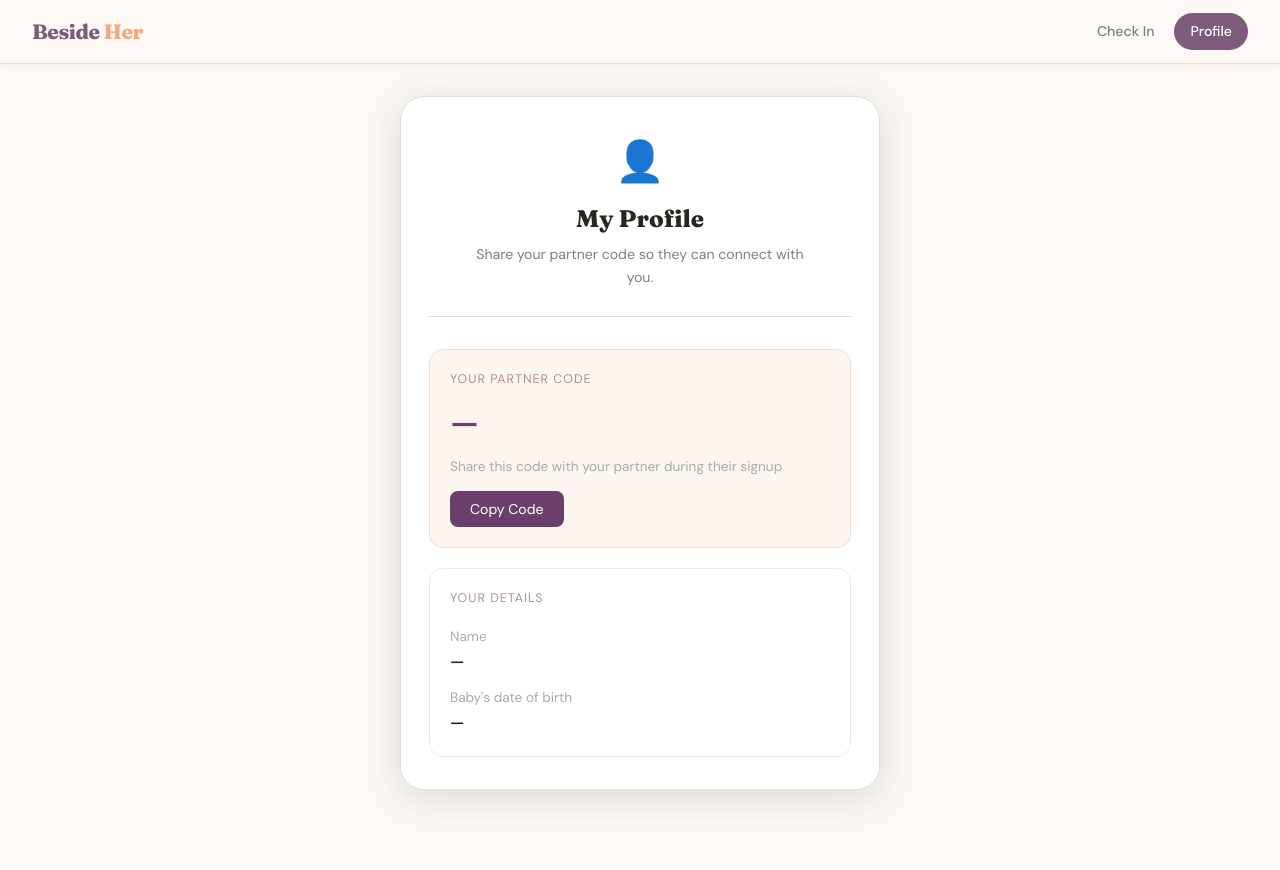
After one commit to Antarathapliyal31/beside-her, a Flask app: page /profile in a window 1280 px wide. The commit adds this page. Run offline with Flask 3, Linux system fonts and the light colour scheme.

Commit message:
profile page

```diff
--- a/app.py
+++ b/app.py
@@ -852,5 +852,24 @@ def logout():
     supabase.auth.sign_out()
     return jsonify({"success": True})
 
+@app.route("/profile")
+def profile():
+    return render_template("mom_profile.html")
+
+@app.route("/api/profile")
+def get_profile():
+    user_id = session.get("user_id")
+    if not user_id:
+        return jsonify({"error": "Not logged in"})
+
+    result = supabase.table("mom_profile")\
+        .select("*")\
+        .eq("id", user_id)\
+        .execute()
+
+    if result.data:
+        return jsonify(result.data[0])
+    return jsonify({"error": "Profile not found"})
+
 if __name__ == "__main__":
     app.run(debug=True, host="0.0.0.0", port=5000)
--- a/templates/mom_checkin.html
+++ b/templates/mom_checkin.html
@@ -144,6 +144,7 @@
   <div class="nav-links">
     <a href="/mom" class="active">Check In</a>
     <a href="/mom/history">My Journey</a>
+    <a href="/profile">Profile</a>
   </div>
 </nav>
 
--- /dev/null
+++ b/templates/mom_profile.html
@@ -0,0 +1,83 @@
+<!DOCTYPE html>
+<html lang="en">
+<head>
+  <meta charset="UTF-8"/>
+  <meta name="viewport" content="width=device-width, initial-scale=1.0"/>
+  <title>Beside Her – My Profile</title>
+  <link rel="stylesheet" href="/static/css/style.css"/>
+</head>
+<body>
+
+<nav>
+  <a href="/" class="logo">Beside <span>Her</span></a>
+  <div class="nav-links">
+    <a href="/mom">Check In</a>
+    <a href="/profile" class="active">Profile</a>
+  </div>
+</nav>
+
+<div class="page">
+  <div class="checkin-card">
+
+    <div class="checkin-header">
+      <div class="checkin-icon">👤</div>
+      <h2>My Profile</h2>
+      <p class="checkin-sub">Share your partner code so they can connect with you.</p>
+    </div>
+
+    <div id="profile-content">
+
+      <div style="background:#fdf5f0; border-radius:14px; padding:20px; margin-bottom:20px; border:1px solid #f0ddd0;">
+        <div style="font-size:0.78rem; text-transform:uppercase; letter-spacing:0.08em; color:#b09090; margin-bottom:8px;">Your Partner Code</div>
+        <div style="font-size:2rem; font-weight:800; color:#6b3f6b; letter-spacing:0.15em;" id="partner-code">—</div>
+        <div style="font-size:0.85rem; color:#aaa; margin-top:6px;">Share this code with your partner during their signup</div>
+        <button onclick="copyCode()" style="margin-top:14px; background:#6b3f6b; color:#fff; border:none; border-radius:8px; padding:9px 20px; font-size:0.88rem; cursor:pointer; font-family:inherit;" id="copy-btn">
+          Copy Code
+        </button>
+      </div>
+
+      <div style="background:#fff; border-radius:14px; padding:20px; border:1px solid #f0e8e0;">
+        <div style="font-size:0.78rem; text-transform:uppercase; letter-spacing:0.08em; color:#b09090; margin-bottom:14px;">Your Details</div>
+        <div style="display:flex; flex-direction:column; gap:10px;">
+          <div>
+            <span style="font-size:0.85rem; color:#aaa;">Name</span>
+            <div style="font-size:1rem; color:#2d1f1f; font-weight:600;" id="profile-name">—</div>
+          </div>
+          <div>
+            <span style="font-size:0.85rem; color:#aaa;">Baby's date of birth</span>
+            <div style="font-size:1rem; color:#2d1f1f; font-weight:600;" id="profile-dob">—</div>
+          </div>
+        </div>
+      </div>
+
+    </div>
+
+  </div>
+</div>
+
+<script>
+  async function loadProfile() {
+    const res  = await fetch('/api/profile');
+    const data = await res.json();
+
+    if (data.error) return;
+
+    document.getElementById('partner-code').textContent = data.partner_code || '—';
+    document.getElementById('profile-name').textContent = data.name || '—';
+    document.getElementById('profile-dob').textContent  = data.baby_dob || '—';
+  }
+
+  function copyCode() {
+    const code = document.getElementById('partner-code').textContent;
+    navigator.clipboard.writeText(code);
+    document.getElementById('copy-btn').textContent = '✓ Copied!';
+    setTimeout(() => {
+      document.getElementById('copy-btn').textContent = 'Copy Code';
+    }, 2000);
+  }
+
+  loadProfile();
+</script>
+
+</body>
+</html>
```
